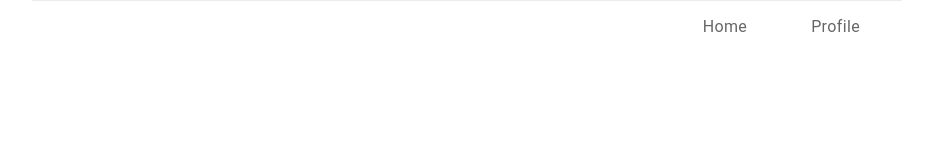
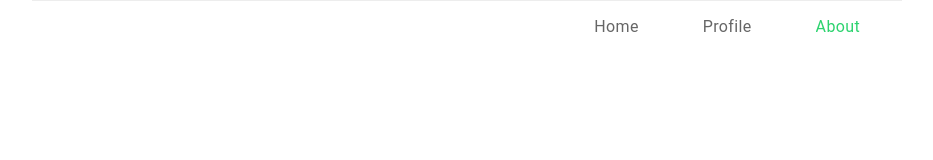
Before and after one commit to bcneng/salary-tracker-web, a React (Create React App) app: page /about in a window 1280 px wide. Shown: the top 160 px of the page, without its empty margins (173-1106 px from the left). Built offline with nearby package versions, Linux system fonts and the light colour scheme.

Commit message:
Add first version of about page (#13)
* feat: add first version of about page

```diff
--- a/src/App.tsx
+++ b/src/App.tsx
@@ -10,9 +10,10 @@ import {
   IonTabs,
 } from '@ionic/react';
 import { IonReactRouter } from '@ionic/react-router';
-import { home, person } from 'ionicons/icons';
+import { home, person, informationCircleOutline } from 'ionicons/icons';
 import Home from './pages/Home/Home';
 import Profile from './pages/Profile/Profile';
+import About from './pages/About/About';
 
 /* Core CSS required for Ionic components to work properly */
 import '@ionic/react/css/core.css';
@@ -41,6 +42,7 @@ const App: React.FC = () => {
       <IonReactRouter>
         <IonTabs>
           <IonRouterOutlet>
+            <Route path="/about" component={About} exact />
             <Route path="/home" component={Home} exact />
             <Route path="/home/:id" component={SalaryDetailPage} exact />
             <Route path="/profile" component={Profile} exact />
@@ -57,6 +59,14 @@ const App: React.FC = () => {
               <IonIcon className="ion-hide-sm-up" icon={person} />
               <IonLabel>Profile</IonLabel>
             </IonTabButton>
+
+            <IonTabButton tab="about" href="/about">
+              <IonIcon
+                className="ion-hide-sm-up"
+                icon={informationCircleOutline}
+              />
+              <IonLabel>About</IonLabel>
+            </IonTabButton>
           </IonTabBar>
         </IonTabs>
       </IonReactRouter>
--- /dev/null
+++ b/src/pages/About/About.tsx
@@ -0,0 +1,30 @@
+import React from 'react';
+import {
+  IonContent,
+  IonHeader,
+  IonPage,
+  IonTitle,
+  IonToolbar,
+  IonCard,
+  IonCardContent,
+  IonCardHeader,
+  IonGrid,
+  IonCardTitle,
+} from '@ionic/react';
+
+const About: React.FC = () => {
+  return (
+    <IonPage>
+      <IonHeader className="ion-hide-sm-up" mode="md">
+        <IonToolbar>
+          <IonTitle>About</IonTitle>
+        </IonToolbar>
+      </IonHeader>
+      <IonContent>
+        <IonGrid className="page-header" fixed></IonGrid>
+      </IonContent>
+    </IonPage>
+  );
+};
+
+export default About;
```
